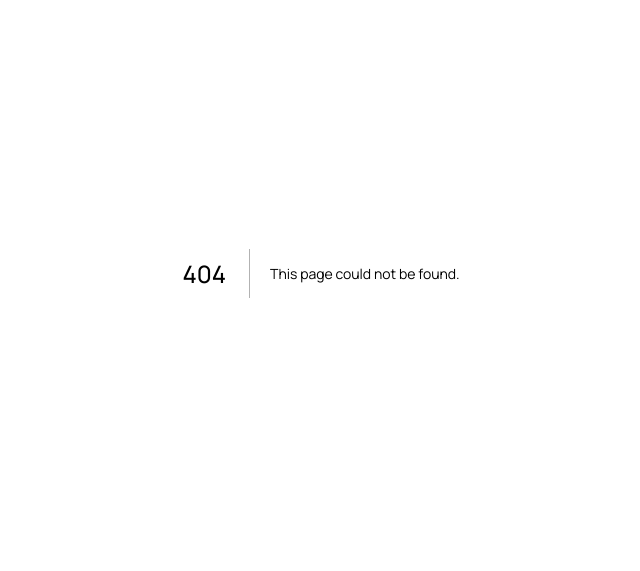
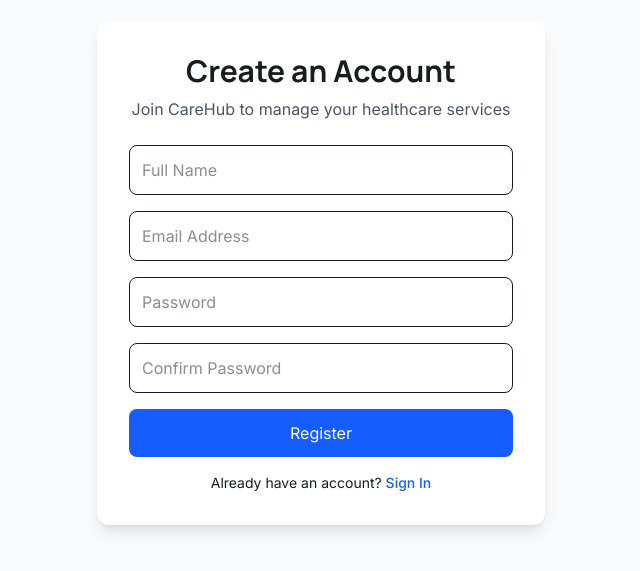
Before and after one commit to mrsonam/carehub, a Next.js app: page /register in a window 1280 px wide. Before the commit this address had no page. Shown: the part 127-698 px from the top of the page, without its empty margins (319-959 px from the left). Built offline with nearby package versions, Linux system fonts and the light colour scheme.

Commit message:
added login and register ui

```diff
--- /dev/null
+++ b/app/login/page.js
@@ -0,0 +1,60 @@
+"use client";
+
+import { useState } from "react";
+import Link from "next/link";
+
+export default function LoginPage() {
+  const [email, setEmail] = useState("");
+  const [password, setPassword] = useState("");
+
+  const handleSubmit = (e) => {
+    e.preventDefault();
+    console.log("Login Data:", { email, password });
+    alert("Login submitted successfully!");
+  };
+
+  return (
+    <main className="min-h-screen flex items-center justify-center bg-gray-100">
+      <div className="bg-white shadow-lg rounded-xl p-8 w-full max-w-md">
+        <h1 className="text-2xl font-bold text-center mb-2">Sign In</h1>
+        <p className="text-gray-500 text-center mb-6">
+          Welcome back to Healthcare Booking
+        </p>
+
+        <form onSubmit={handleSubmit} className="space-y-4">
+          <input
+            type="email"
+            placeholder="Email"
+            className="w-full p-3 border rounded-lg"
+            value={email}
+            onChange={(e) => setEmail(e.target.value)}
+            required
+          />
+
+          <input
+            type="password"
+            placeholder="Password"
+            className="w-full p-3 border rounded-lg"
+            value={password}
+            onChange={(e) => setPassword(e.target.value)}
+            required
+          />
+
+          <button
+            type="submit"
+            className="w-full bg-blue-600 text-white p-3 rounded-lg hover:bg-blue-700 transition"
+          >
+            Sign In
+          </button>
+        </form>
+
+        <p className="text-center text-sm mt-4">
+          Don’t have an account?{" "}
+          <Link href="/register" className="text-blue-600 font-medium">
+            Register
+          </Link>
+        </p>
+      </div>
+    </main>
+  );
+}
--- /dev/null
+++ b/app/register/page.js
@@ -0,0 +1,119 @@
+"use client";
+
+import { useState } from "react";
+import Link from "next/link";
+
+export default function RegisterPage() {
+  const [formData, setFormData] = useState({
+    name: "",
+    email: "",
+    password: "",
+    confirmPassword: "",
+  });
+
+  const [message, setMessage] = useState("");
+
+  const handleChange = (e) => {
+    const { name, value } = e.target;
+    setFormData((prev) => ({
+      ...prev,
+      [name]: value,
+    }));
+  };
+
+  const handleSubmit = (e) => {
+    e.preventDefault();
+
+    const { name, email, password, confirmPassword } = formData;
+
+    if (!name || !email || !password || !confirmPassword) {
+      setMessage("Please fill in all fields.");
+      return;
+    }
+
+    if (password !== confirmPassword) {
+      setMessage("Passwords do not match.");
+      return;
+    }
+
+    console.log("Register Data:", formData);
+    setMessage("Registration successful!");
+  };
+
+  return (
+    <div className="flex min-h-screen flex-col bg-gray-50">
+      <main className="flex-grow flex items-center justify-center px-4 py-12">
+        <div className="w-full max-w-md bg-white shadow-lg rounded-xl p-8">
+          <h1 className="text-3xl font-bold text-center mb-2">
+            Create an Account
+          </h1>
+          <p className="text-gray-600 text-center mb-6">
+            Join CareHub to manage your healthcare services
+          </p>
+
+          <form onSubmit={handleSubmit} className="space-y-4">
+            <input
+              type="text"
+              name="name"
+              placeholder="Full Name"
+              className="w-full p-3 border rounded-lg"
+              value={formData.name}
+              onChange={handleChange}
+              required
+            />
+
+            <input
+              type="email"
+              name="email"
+              placeholder="Email Address"
+              className="w-full p-3 border rounded-lg"
+              value={formData.email}
+              onChange={handleChange}
+              required
+            />
+
+            <input
+              type="password"
+              name="password"
+              placeholder="Password"
+              className="w-full p-3 border rounded-lg"
+              value={formData.password}
+              onChange={handleChange}
+              required
+            />
+
+            <input
+              type="password"
+              name="confirmPassword"
+              placeholder="Confirm Password"
+              className="w-full p-3 border rounded-lg"
+              value={formData.confirmPassword}
+              onChange={handleChange}
+              required
+            />
+
+            <button
+              type="submit"
+              className="w-full bg-blue-600 text-white p-3 rounded-lg hover:bg-blue-700 transition"
+            >
+              Register
+            </button>
+          </form>
+
+          {message && (
+            <p className="text-center text-sm text-green-600 mt-4">
+              {message}
+            </p>
+          )}
+
+          <p className="text-center text-sm mt-4">
+            Already have an account?{" "}
+            <Link href="/login" className="text-blue-600 font-medium">
+              Sign In
+            </Link>
+          </p>
+        </div>
+      </main>
+    </div>
+  );
+}
```
